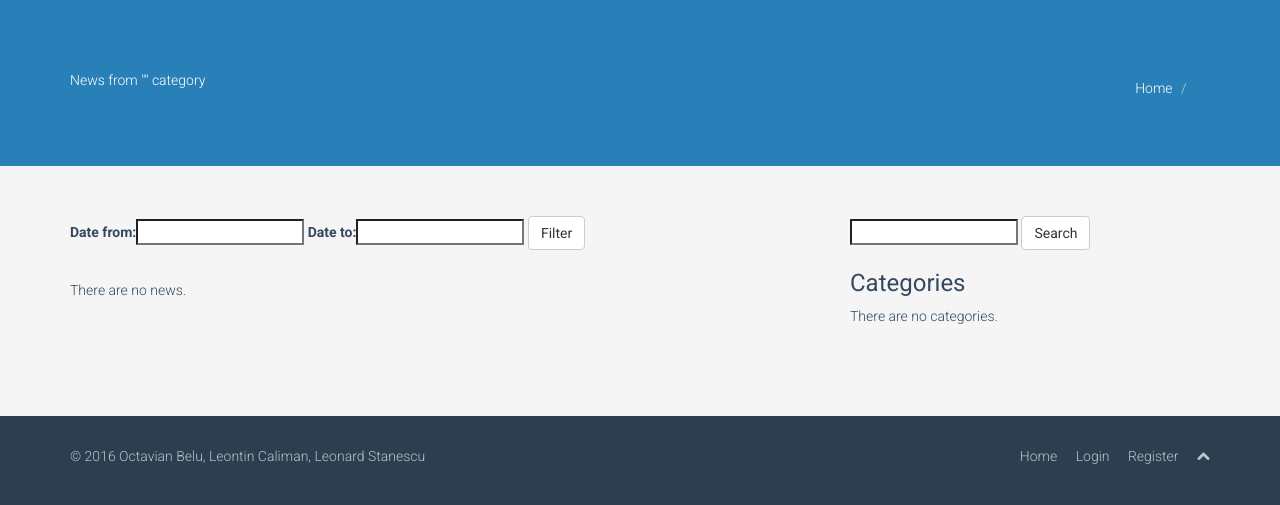
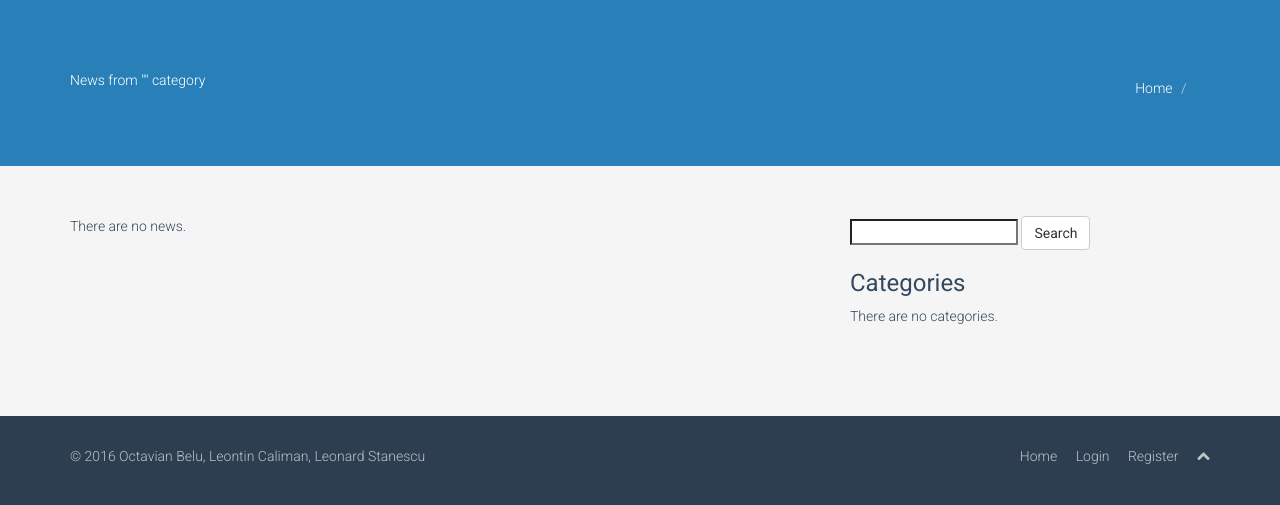
Before and after one commit to awpcourse/hihi-news-portal, a Django app: template news_portal/templates/view_category.html in a window 1280 px wide. Shown: the part 80-585 px from the top of the page. Run offline with Django 3.2, Linux system fonts and the light colour scheme; the template is opened without the code that fills it: values that come from a table or form of the project are taken from there, others are empty; parts of the project's set-up code (start-up, migrations or seed data) failed here and were passed over.

Commit message:
Removed filter forms

```diff
--- a/news_portal/templates/view_category.html
+++ b/news_portal/templates/view_category.html
@@ -15,14 +15,6 @@
 {% block content %}
 
     <div class="col-sm-8">
-        <div class="widget">
-            <form method="post">
-                {% csrf_token %}
-                {{ filter_form }}
-                <button type="submit" class="btn btn-default">Filter</button>
-            </form>
-        </div>
-
         {% if posts %}
             <div class="blog">
                 {% for post in posts %}
```
Also changed, not shown: news_portal/templates/search.html (+0 -7 lines).
